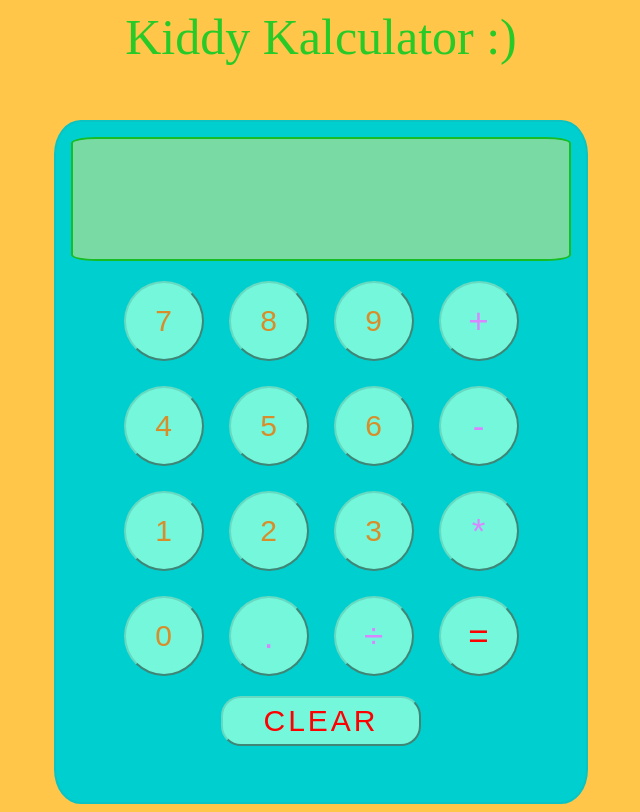
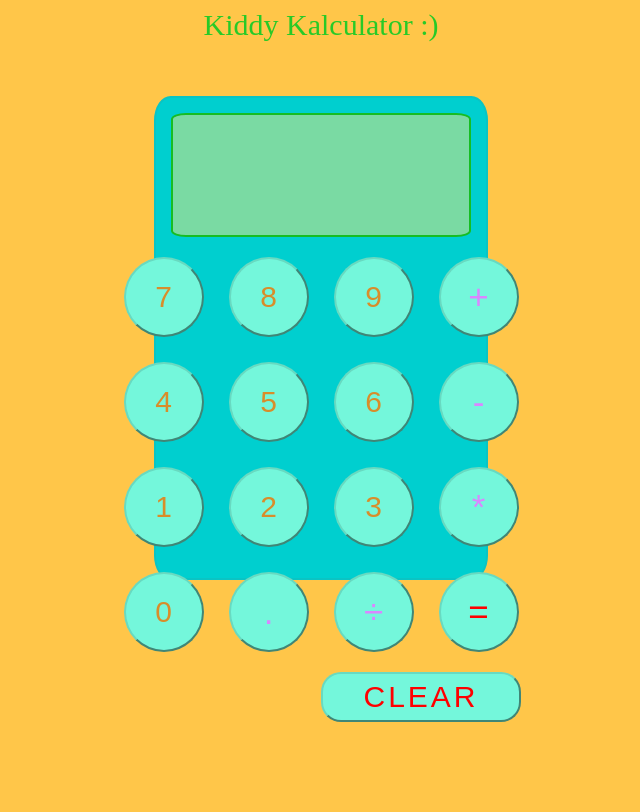
Before and after one commit to AyehShihadeh/KiddyKalculatorWeb, a plain HTML site: page index.html in a window 1280 px wide. Shown: the whole page, without its empty margins (319-959 px from the left). Drawn offline with Linux system fonts and the light colour scheme.

Commit message:
Update styles.css

```diff
--- a/styles.css
+++ b/styles.css
@@ -92,3 +92,14 @@ button:hover{
     color: red;
     font-size: 35px;
 }
+
+@media all and (max-width:1440px){
+    .calculator{
+        height: 450px;
+        width: 300px;
+    }
+
+    .title{
+        font-size: 30px;
+    }
+}
```
